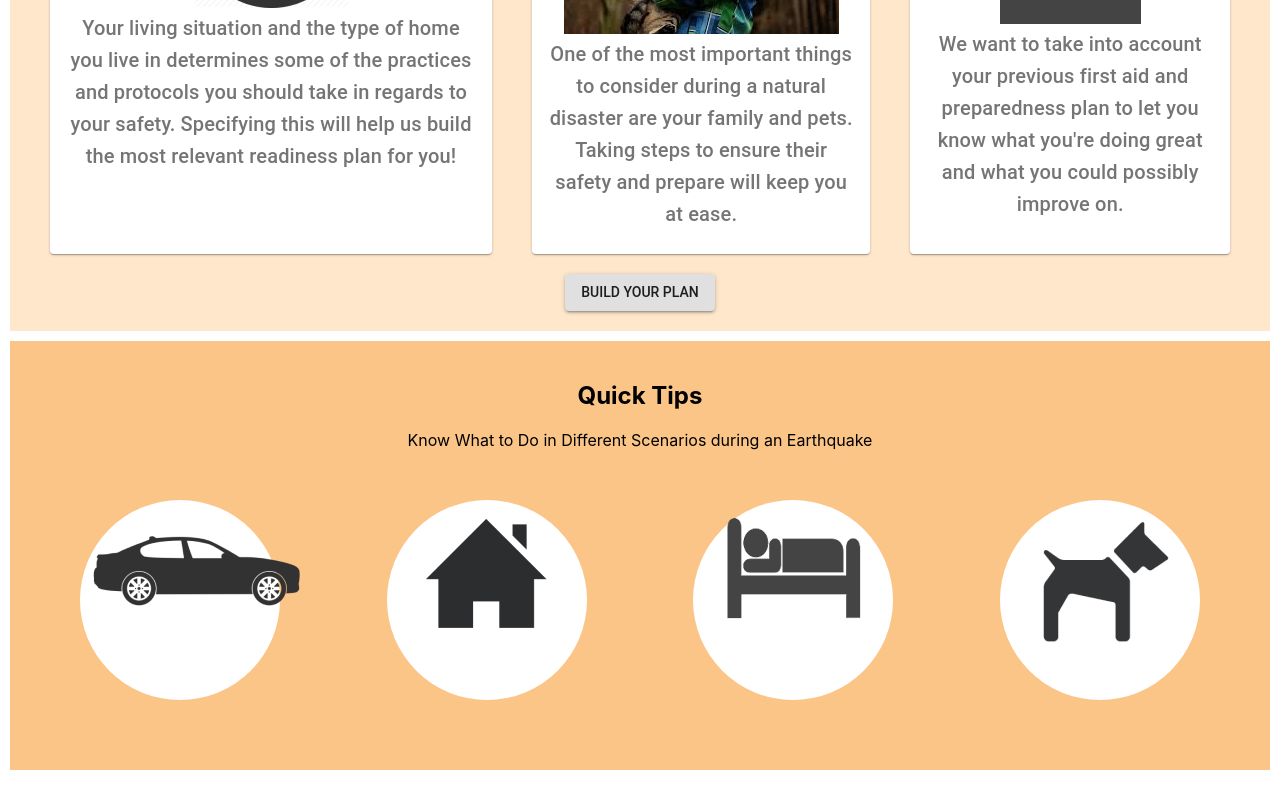
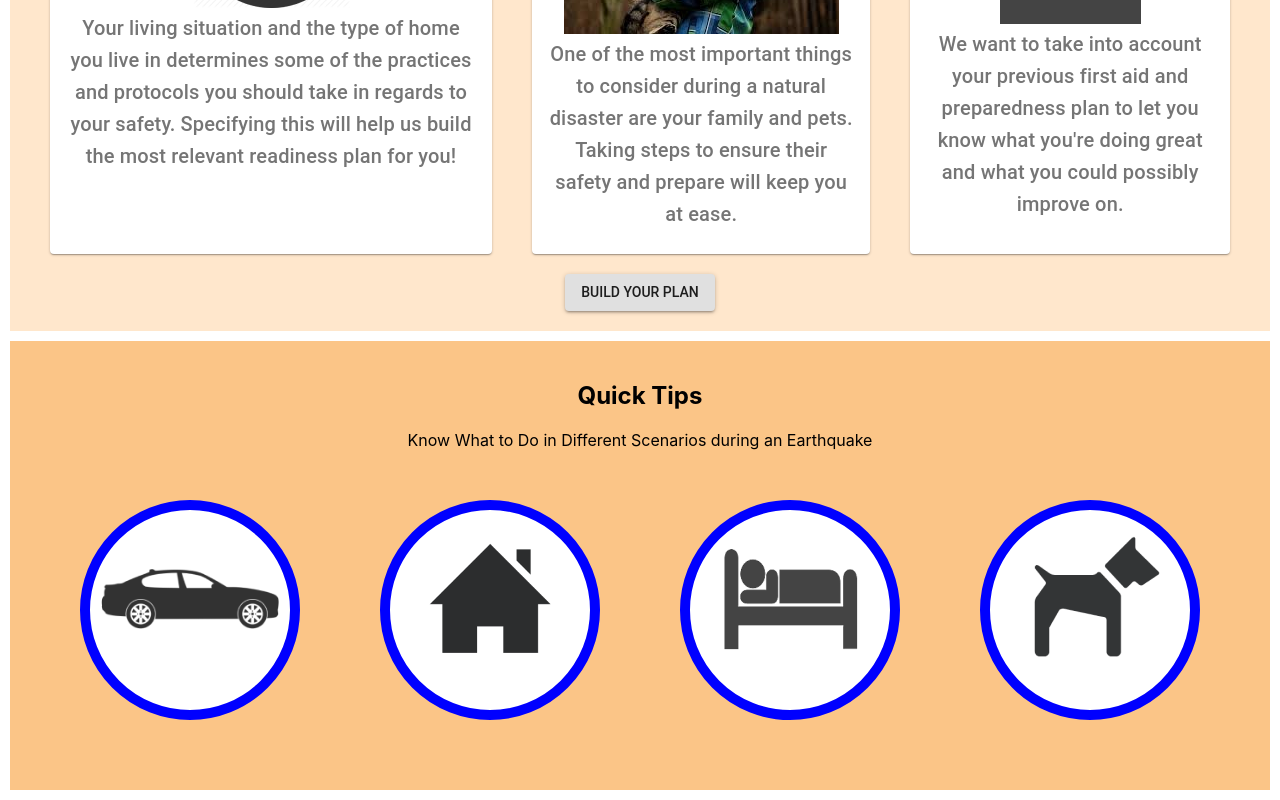
Before and after one commit to sokkache/498Final, a React (Create React App) app: page / in a window 1280 px wide. Shown: the part 721-1521 px from the top of the page. Built offline with nearby package versions, Linux system fonts and the light colour scheme.

Commit message:
updated some changes

```diff
--- a/src/App.css
+++ b/src/App.css
@@ -75,4 +75,11 @@ header {
   height: 200px;
   line-height: 175px;
   text-align: center;
+  border:10px solid blue;
 }
+
+.scenario img {
+  max-width:100%;
+  max-height:100%;
+  vertical-align: middle;
+}
--- a/src/components/Plan.js
+++ b/src/components/Plan.js
@@ -14,15 +14,7 @@ import house from "./house.png";
 import family from "./fam_pets.jpeg";
 import firstaid from "./firstaid.png";
 
-const styles = {
-  card: {
-    maxWidth: 345,
-  },
-  media: {
-    height: 140,
-      objectFit: 'cover',
-  },
-};
+
 
 class Plan extends Component {
   render(){
@@ -71,7 +63,7 @@ class Plan extends Component {
             </CardContent>
             </Card>
           </div>
-          <Button variant="contained" color="#FF9C27">
+          <Button variant="contained" color="#FF9C27" onClick>
           Build Your plan
           </Button>
       </section>
@@ -79,4 +71,4 @@ class Plan extends Component {
     }
 };
 
-export default withStyles(styles)(Plan);
+export default Plan;
```
